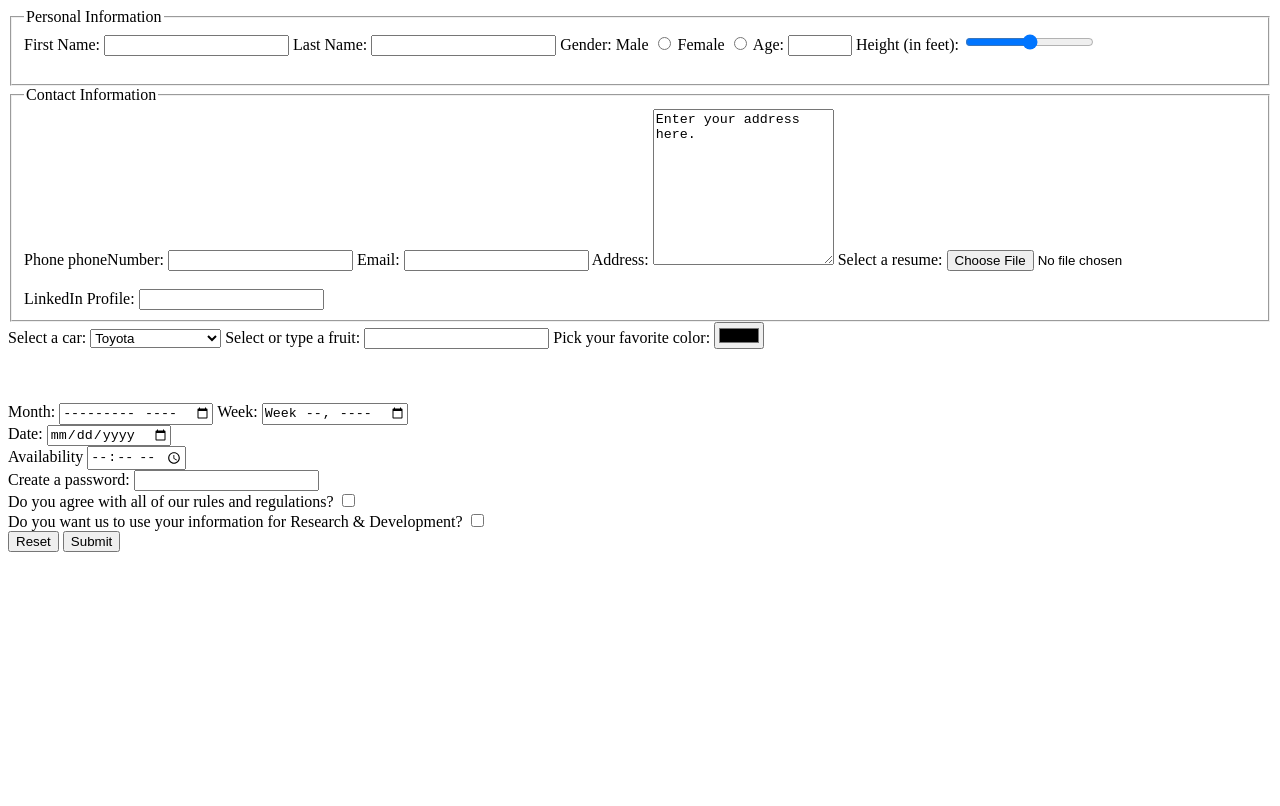
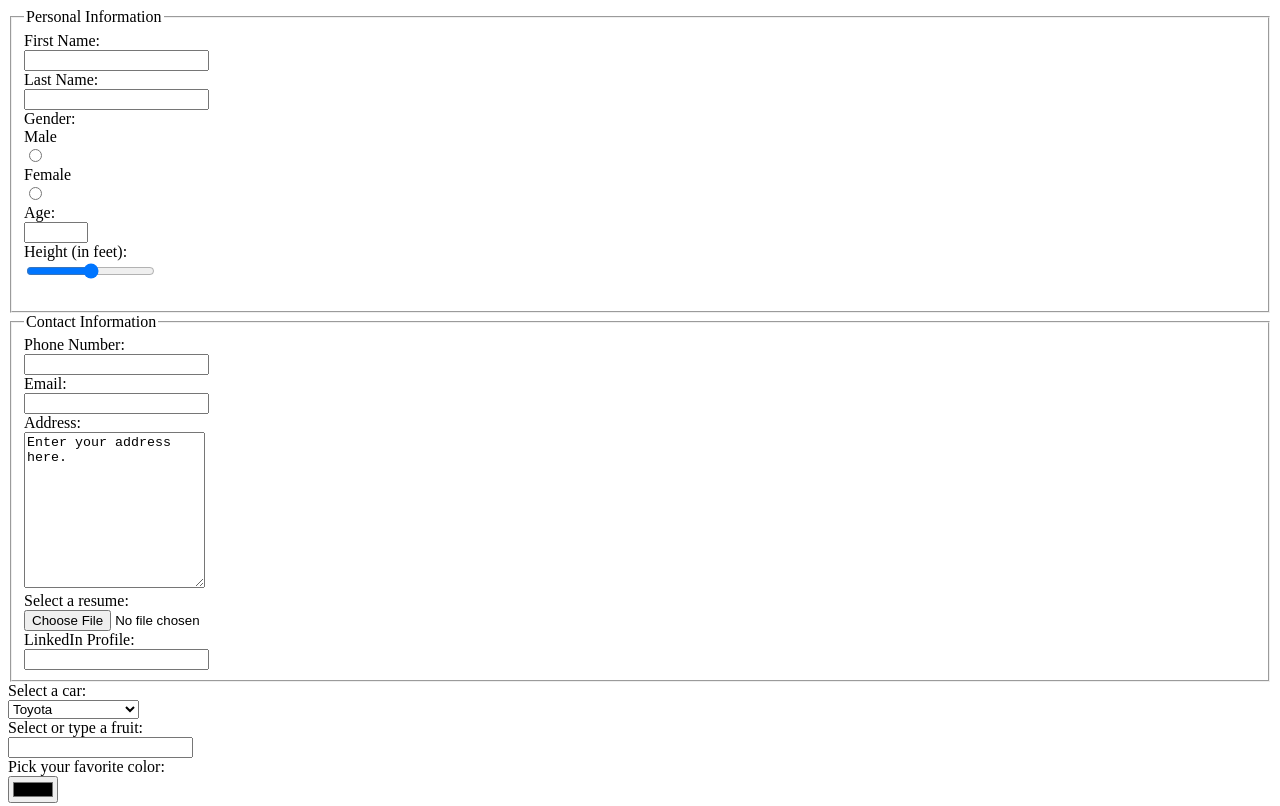
Before and after one commit to sparky1921/WebDevelopment, a plain HTML site: page form.html in a window 1280 px wide. Shown: the top 806 px of the page. Drawn offline with Linux system fonts and the light colour scheme.

Commit message:
Updated all files

```diff
--- a/form.html
+++ b/form.html
@@ -5,6 +5,11 @@
     <meta charset="UTF-8">
     <meta name="viewport" content="width=device-width, initial-scale=1.0">
     <title>HTML Forms</title>
+    <style>
+        label {
+            display: block;
+        }
+    </style>
 </head>
 
 <body>
@@ -18,7 +23,6 @@
             <input type="text" name="firstName" id="firstName">
             <label for="lastName">Last Name:</label>
             <input type="text" name="lastName" id="lastName">
-
             <!-- Radio Input -->
             <label for="gender">Gender:</label>
             <label for="male">Male</label>
@@ -37,7 +41,7 @@
         <fieldset>
             <legend>Contact Information</legend>
             <!-- Telephone Input -->
-            <label for="phoneNumber">Phone phoneNumber:</label>
+            <label for="phoneNumber">Phone Number:</label>
             <input type="tel" name="phoneNumber" id="phoneNumber">
             <!-- Email Input -->
             <label for="email">Email:</label>
@@ -47,10 +51,10 @@
             <textarea name="address" id="address" cols="20" rows="10">Enter your address here.</textarea>
             <!-- File Upload Input -->
             <label for="resume">Select a resume:</label>
-            <input type="file" id="resume" name="resume"><br><br>
+            <input type="file" id="resume" name="resume">
             <!-- URL Input -->
             <label for="linkedin">LinkedIn Profile:</label>
-            <input type="url" id="linkedin" name="linkedin"><br>
+            <input type="url" id="linkedin" name="linkedin">
         </fieldset>
 
         <!-- Select List, OptionGroup and Option -->
```
Also changed, not shown: media.html (+2 -1 lines), text-formatting.html (+9 -1 lines).
